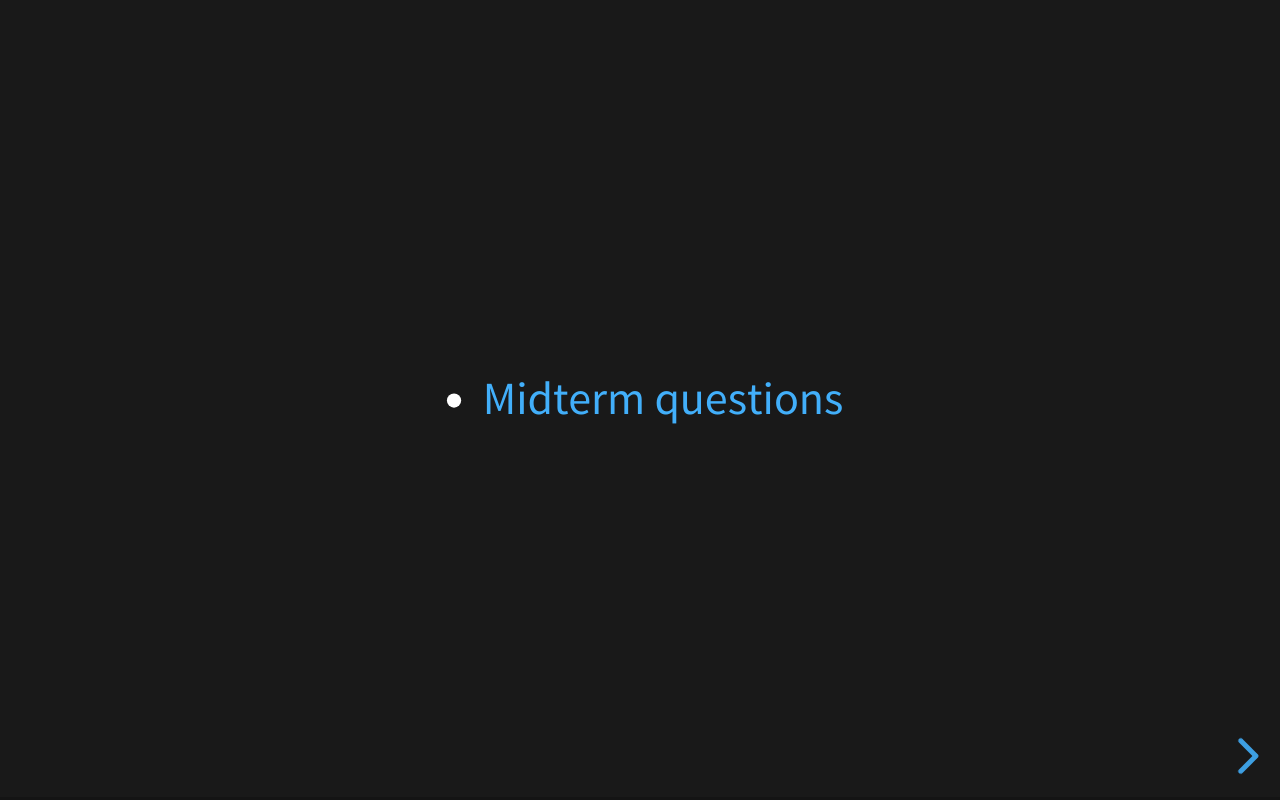
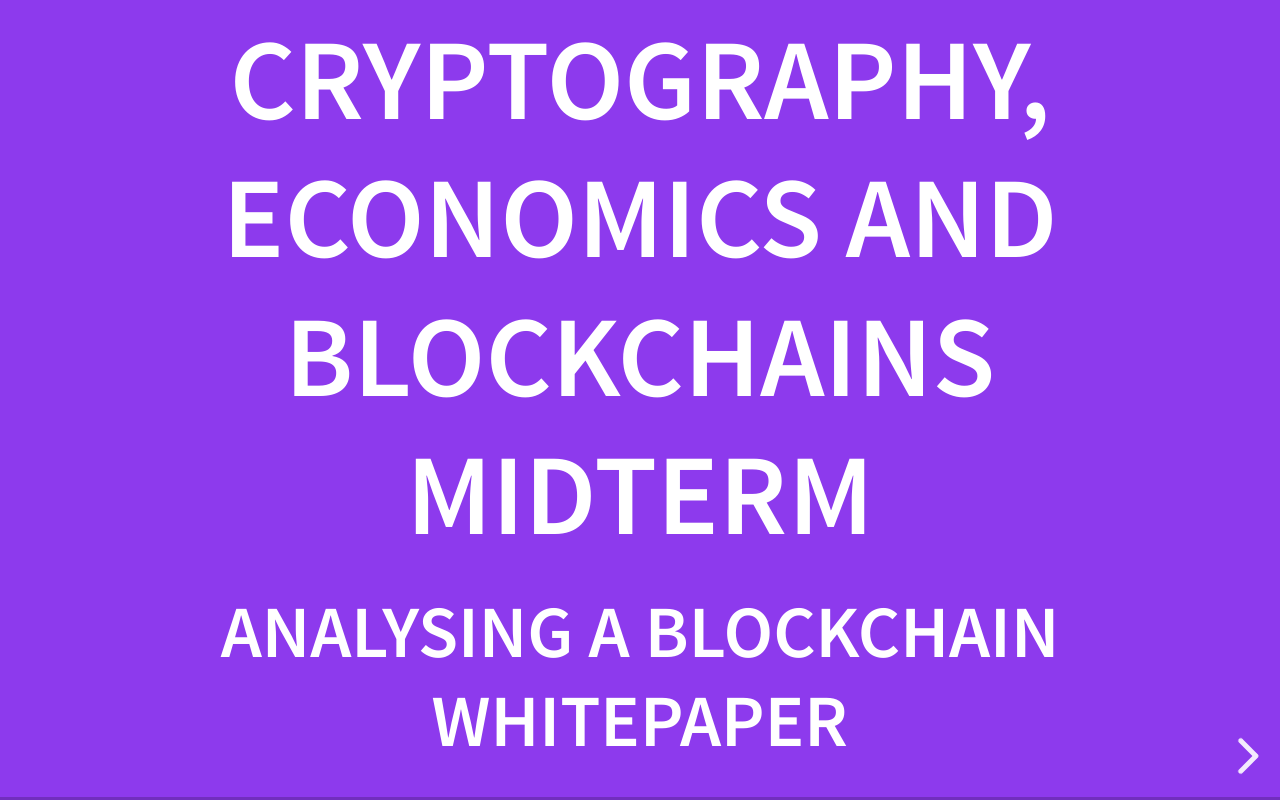
Before and after one commit to bredamatt/cardano-notes, a website: page revealjs/index.html in a window 1280 px wide. Drawn offline with Linux system fonts and the light colour scheme.

Commit message:
Only use the slides.md markdown for slide source

```diff
--- a/revealjs/index.html
+++ b/revealjs/index.html
@@ -16,14 +16,7 @@
 	<body>
 		<div class="reveal">
 			<div class="slides">
-				<section>
-					<ul>
-						<li>
-							<a href="#/midterm-questions">Midterm questions</a>
-						</li>
-					</ul>
-				</section>
-				<section id="midterm-questions" data-markdown="midterm/slides.md"></section>
+				<section data-markdown="midterm/slides.md"></section>
 			</div>
 		</div>
 
```
